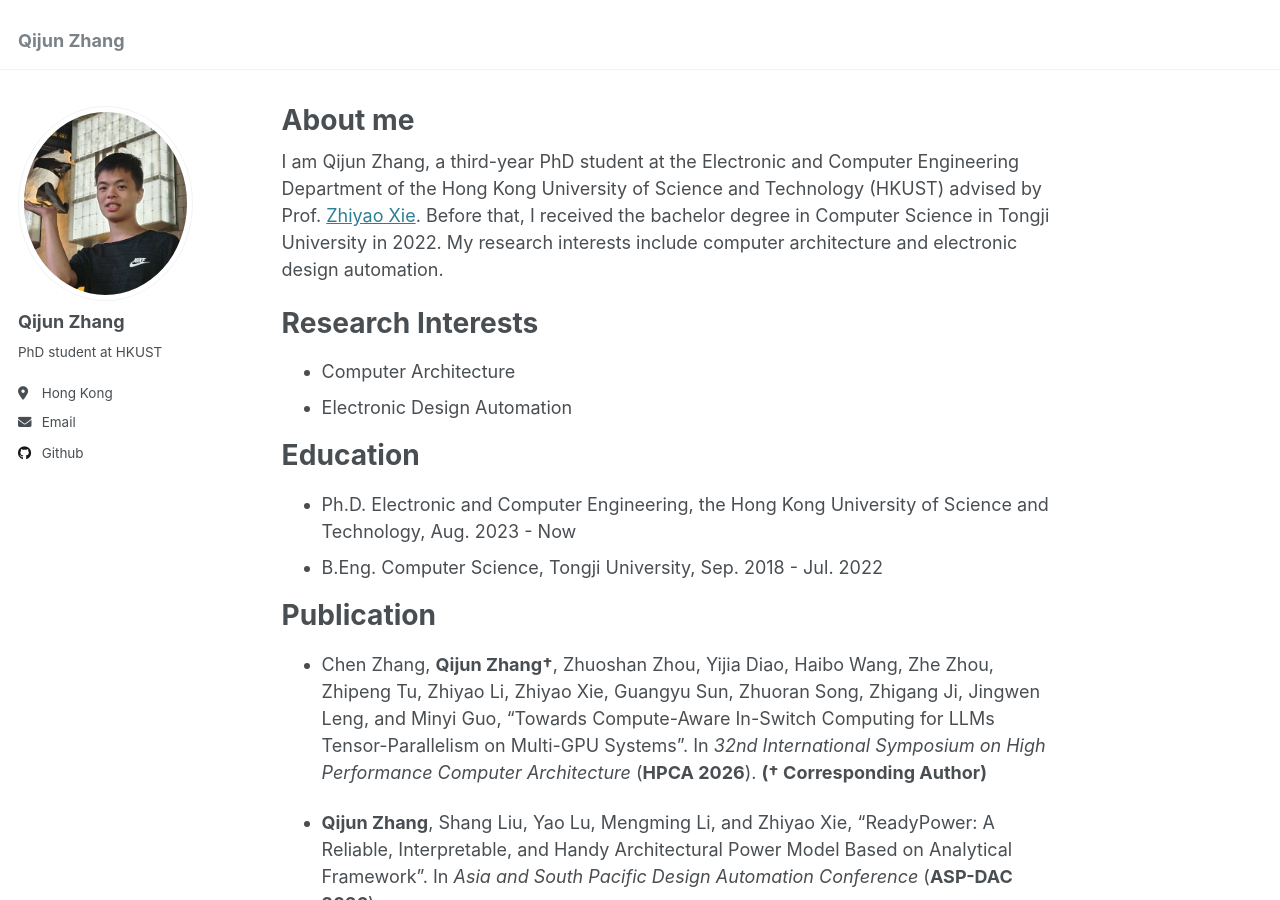
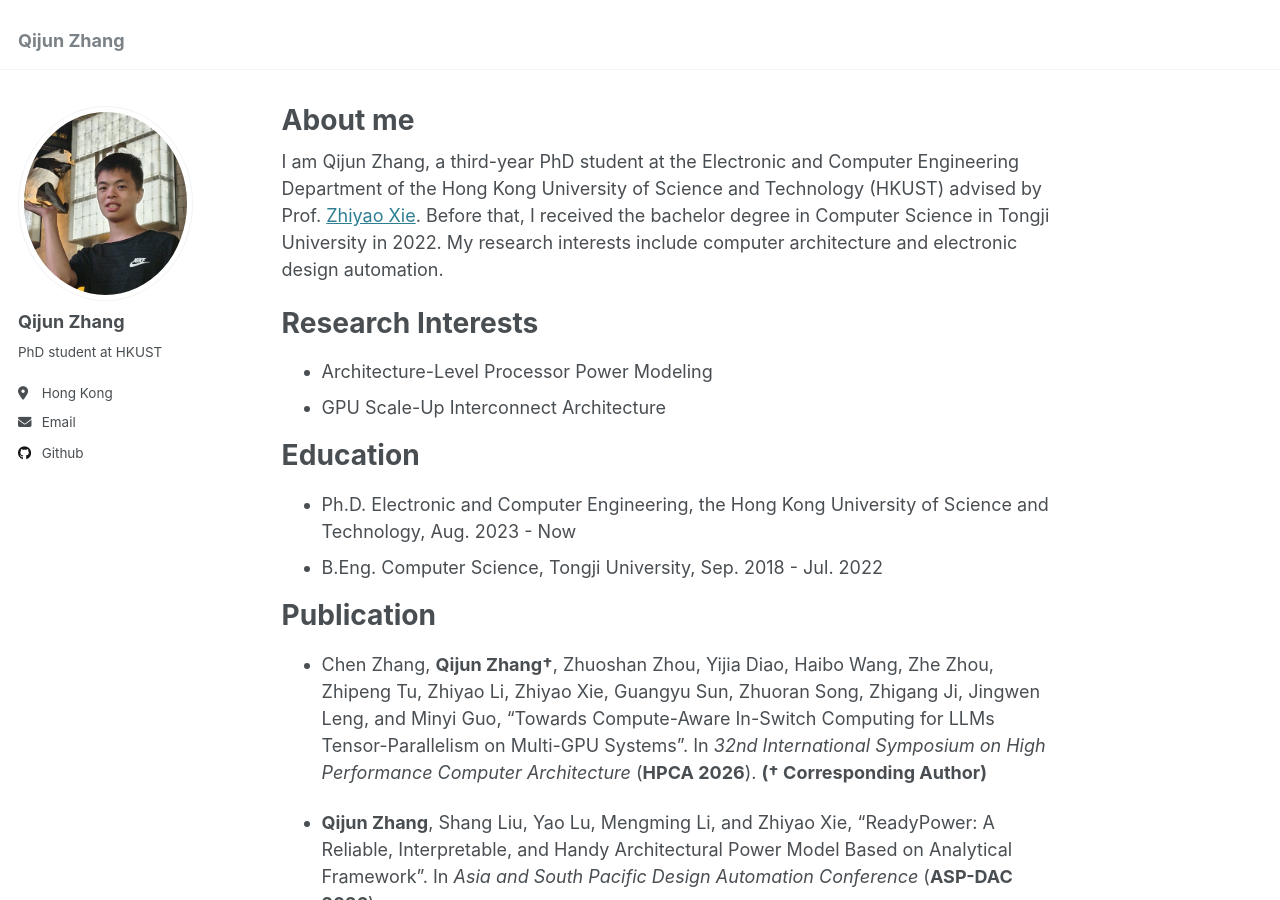
Before and after one commit to zqj2333/zqj2333.github.io, a Jekyll site: the page built from _pages/about.md, in a window 1280 px wide and 900 px high. Built offline with Jekyll 4.4.1, drawn with Linux system fonts in a browser that asks for light colours.

Commit message:
Update about.md

```diff
--- a/_pages/about.md
+++ b/_pages/about.md
@@ -11,8 +11,8 @@ I am Qijun Zhang, a third-year PhD student at the Electronic and Computer Engine
 
 Research Interests
 ======
- * Computer Architecture
- * Electronic Design Automation
+ * Architecture-Level Processor Power Modeling
+ * GPU Scale-Up Interconnect Architecture
 
 Education
 ======
```
